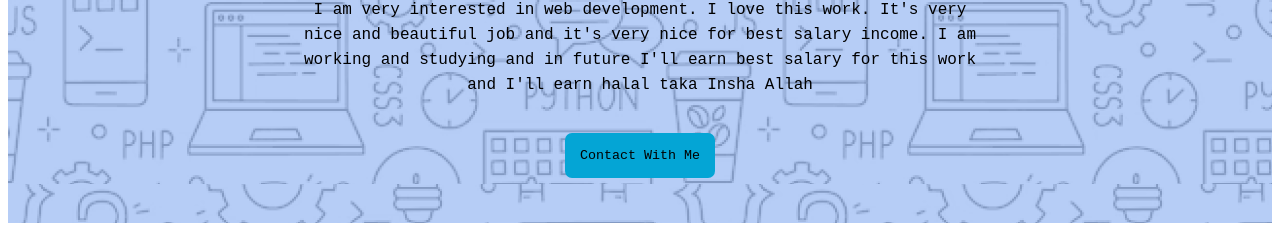
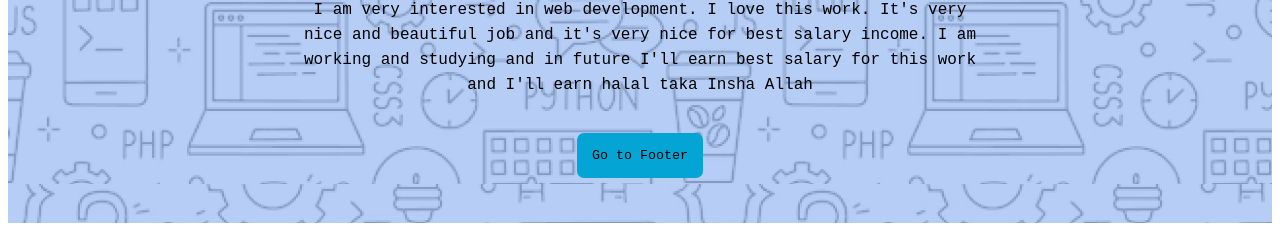
Before and after one commit to toha245/first-assignment, a plain HTML site: page index.html in a window 1280 px wide. Shown: the part 605-830 px from the top of the page. Drawn offline with Linux system fonts and the light colour scheme; a web font is replaced by a local one.

Commit message:
12th commit

```diff
--- a/index.html
+++ b/index.html
@@ -30,7 +30,7 @@
                 <h2 class="first-line extra-bold">"In the near future, I hope to become a Developer."</h2>
                 <p class="second-line font-16">I am very interested in web development. I love this work. It's very nice and beautiful job and it's very nice for best salary income. I am working and studying and in future I'll earn best salary for this work and I'll earn halal taka Insha Allah</p>
                 <div class="btn-container">
-                    <button class="btn">Contact With Me</button>
+                    <a href="#footer"><button class="btn">Go to Footer</button></a>
                 </div>
             </div>
         </section>
```
